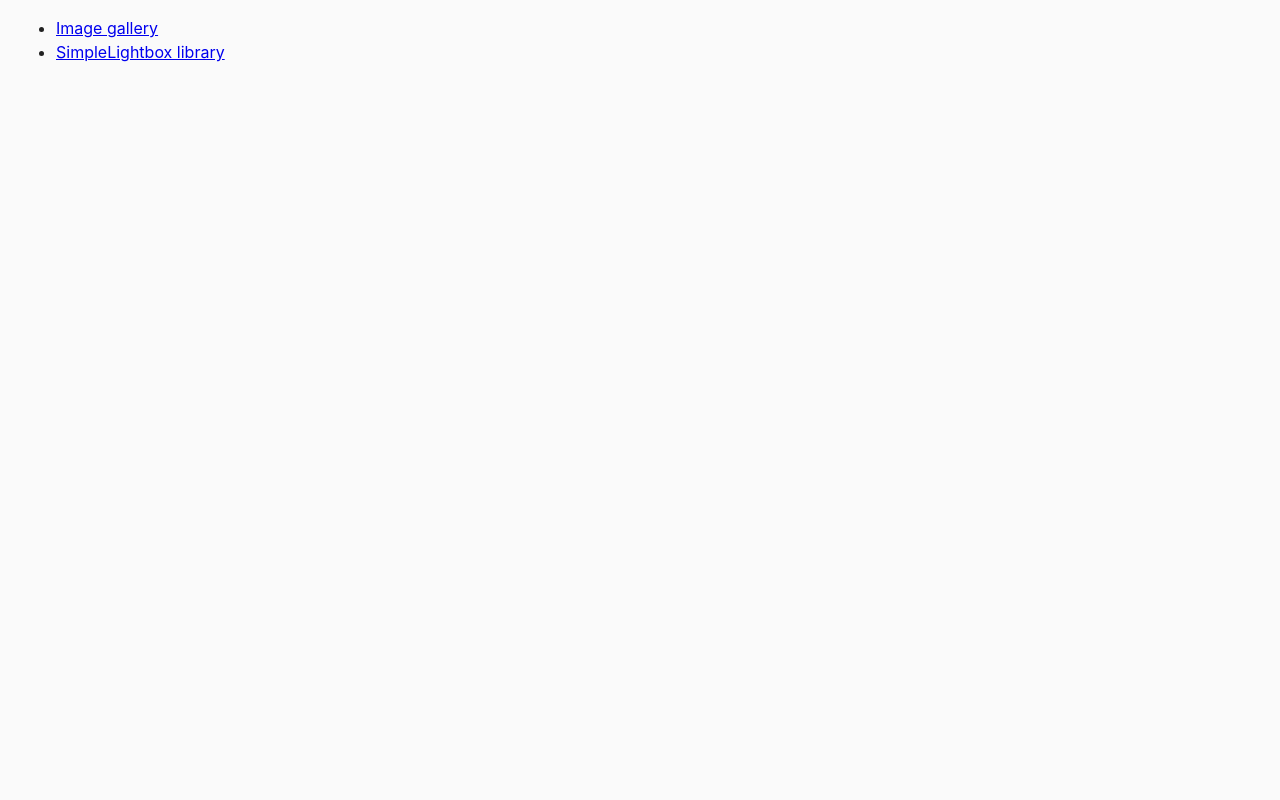
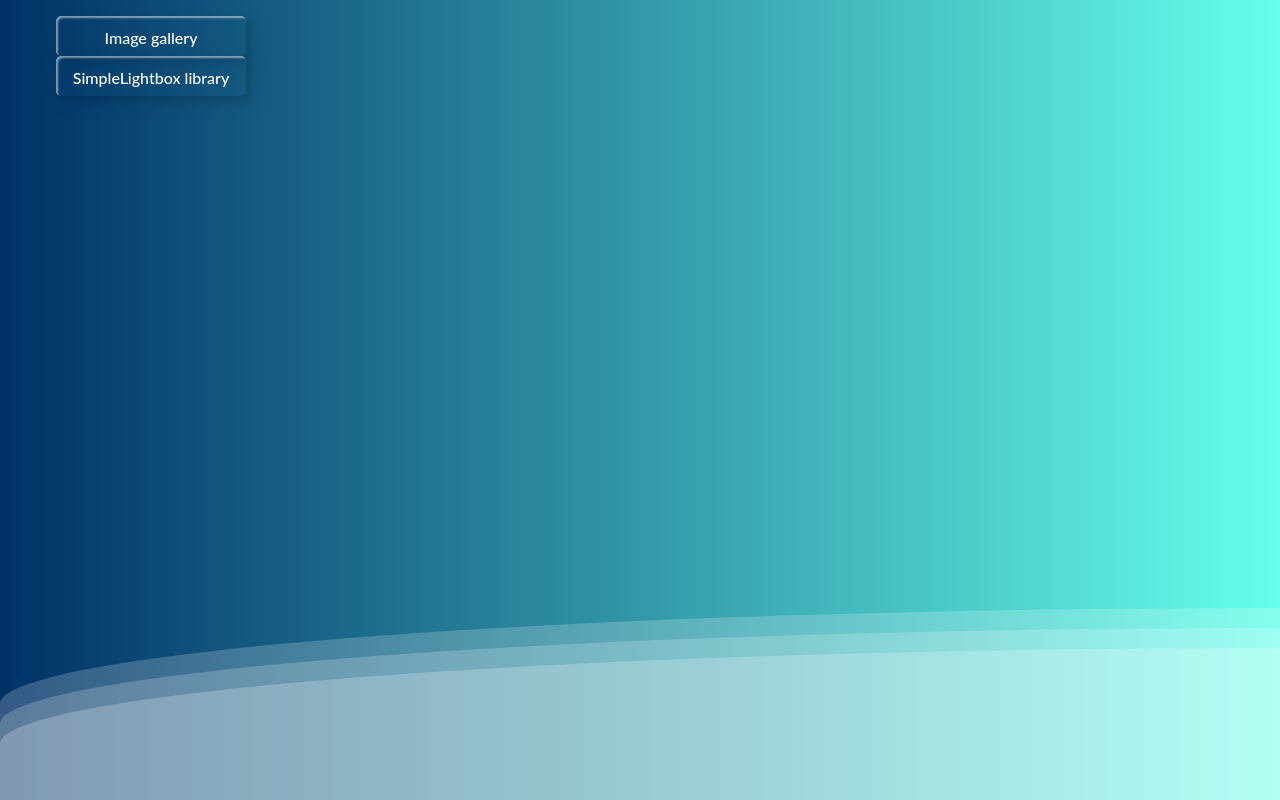
Before and after one commit to valentynaLogosha/goit-js-hw-07, a plain HTML site: page index.html in a window 1280 px wide. Drawn offline with Linux system fonts and the light colour scheme.

Commit message:
add task 2

```diff
--- a/css/common.css
+++ b/css/common.css
@@ -14,6 +14,7 @@ body {
   animation: gradient 15s ease infinite;
   background-size: 400% 400%;
   background-attachment: fixed;
+  background: linear-gradient(to right, #003166, #66ffeb);
 }
 
 input {
@@ -25,3 +26,74 @@ button {
   padding: 8px 12px;
   cursor: pointer;
 }
+
+.nature {
+  background: rgb(255 255 255 / 25%);
+  border-radius: 1000% 1000% 0 0;
+  position: fixed;
+  width: 200%;
+  height: 12em;
+  animation: wave 10s -3s linear infinite;
+  transform: translate3d(0, 0, 0);
+  opacity: 0.8;
+  bottom: 0;
+  left: 0;
+  z-index: -1;
+}
+
+.nature:nth-of-type(2) {
+  bottom: -1.25em;
+  animation: nature 18s linear reverse infinite;
+  opacity: 0.8;
+}
+
+.nature:nth-of-type(3) {
+  bottom: -2.5em;
+  animation: nature 20s -1s reverse infinite;
+  opacity: 0.9;
+}
+ul {
+  list-style: none;
+}
+.btn {
+  display: inline-block;
+  padding: 10px 20px;
+  font-size: 16px;
+  font-weight: bold;
+  text-decoration: none;
+  text-align: center;
+  border: none;
+  border-radius: 4px;
+  color: #ffffff;
+  background-color: #337ab7;
+  cursor: pointer;
+}
+.btn:hover {
+  background-color: #23527c;
+}
+
+.btn:active {
+  background-color: #123b5a;
+}
+
+.btn:focus {
+  outline: none;
+  box-shadow: 0 0 0 3px rgba(51, 122, 183, 0.5);
+}
+.main-btn {
+  width: 190px;
+  height: 40px;
+  color: #fff;
+  border-radius: 5px;
+  padding: 10px 15px;
+  font-family: 'Lato', sans-serif;
+  font-weight: 500;
+  background: transparent;
+  cursor: pointer;
+  transition: all 0.3s ease;
+  position: relative;
+  display: inline-block;
+  box-shadow: inset 2px 2px 2px 0px rgba(255, 255, 255, 0.5),
+    7px 7px 20px 0px rgba(0, 0, 0, 0.1), 4px 4px 5px 0px rgba(0, 0, 0, 0.1);
+  outline: none;
+}
--- a/index.html
+++ b/index.html
@@ -8,9 +8,23 @@
     <link rel="stylesheet" href="css/common.css" />
   </head>
   <body>
+    <div>
+      <div class="nature"></div>
+      <div class="nature"></div>
+      <div class="nature"></div>
+    </div>
+    <!--Links for pages-->
     <ul>
-      <li><a href="01-gallery.html">Image gallery</a></li>
-      <li><a href="02-lightbox.html">SimpleLightbox library</a></li>
+      <li>
+        <a class="main-btn btn" href="01-gallery.html"
+          ><span>Image gallery</span></a
+        >
+      </li>
+      <li>
+        <a class="main-btn btn" href="02-lightbox.html"
+          ><span>SimpleLightbox library</span></a
+        >
+      </li>
     </ul>
   </body>
 </html>
```
Also changed, not shown: 01-gallery.html (+1 -1 lines), 02-lightbox.html (+7 -1 lines), js/01-gallery.js (+9 -20 lines), js/02-lightbox.js (+24 -2 lines), 1 other file.
